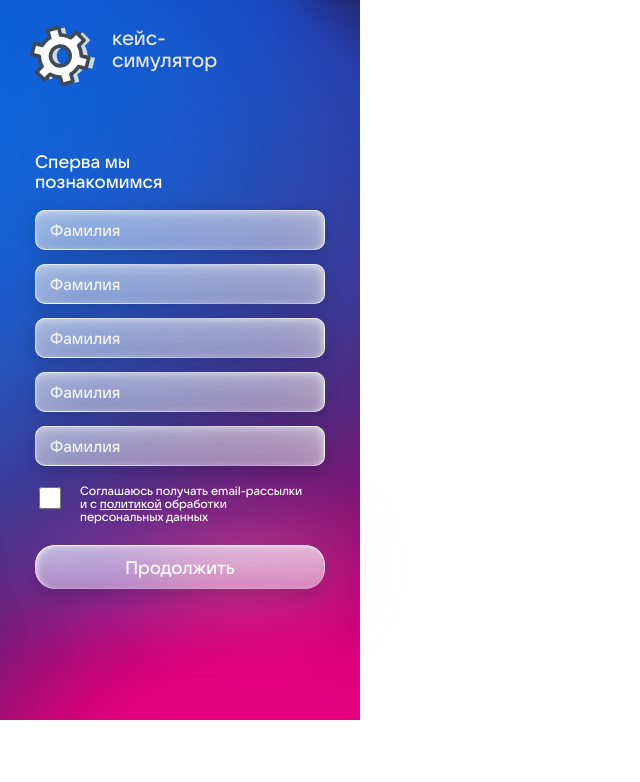
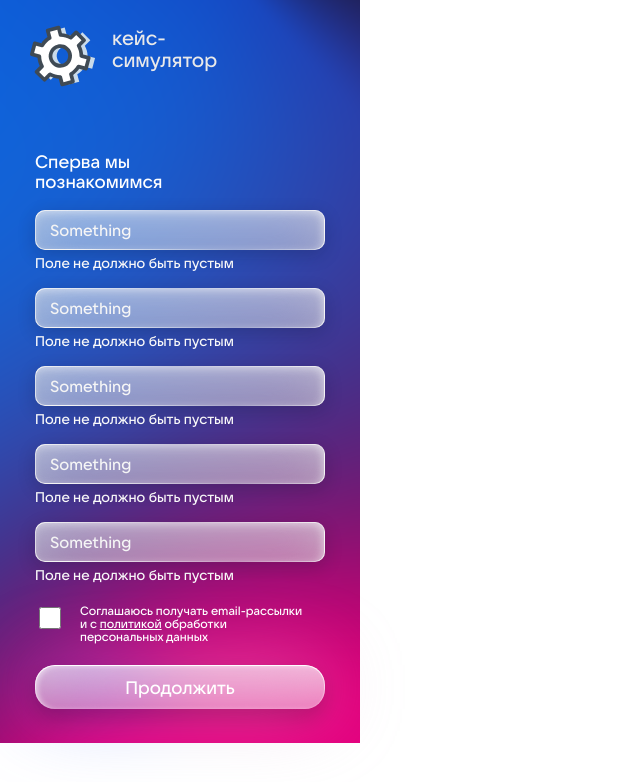
Before and after one commit to Kozhanaya/case-simulator, a Vue app: page / in a window 1280 px wide. Shown: the top 782 px of the page, without its empty margins (0-640 px from the left). Built offline with nearby package versions, Linux system fonts and the light colour scheme.

Commit message:
defined props in the field component

```diff
--- a/src/components/Userform.vue
+++ b/src/components/Userform.vue
@@ -10,9 +10,17 @@ function submitForm(e: Event) {
 
 <template>
   <div>
-    <form action="">
+    <form @submit="submitForm">
       <div class="form-fields">
-        <UserformField class="form-fields__item" v-for="n in 5" />
+        <UserformField
+        class="form-fields__item"
+        v-for="n in 5"
+        :key="n"
+        type="text"
+        placeholder="Something"
+        name="something"
+        :isValid="true"
+        :errorMessage="'Поле не должно быть пустым'"/>
       </div>
 
 
@@ -25,7 +33,7 @@ function submitForm(e: Event) {
 
 
       <div class="submit-btn">
-        <button class="submit-btn__btn" @click="submitForm">Продолжить</button>
+        <button class="submit-btn__btn">Продолжить</button>
         <div class="submit-btn__gradient-shadow"></div>
       </div>
     </form>
--- a/src/components/UserformField.vue
+++ b/src/components/UserformField.vue
@@ -1,13 +1,20 @@
-<script setup>
+<script setup lang="ts">
+const props = defineProps({
+  type: { type: String, required: true },
+  placeholder: { type: String, required: true },
+  name: { type: String, required: true },
+  isValid: Boolean,
+  errorMessage: String,
+})
 </script>
 
 <template>
   <div class="form-field">
     <div class="form-field__field">
-      <input class="form-field__input" type="type" @input="" id="name" name="name" placeholder="Фамилия">
+      <input class="form-field__input" :type="props.type" @input="" :id="props.name" :name="props.name" :placeholder="props.placeholder">
     </div>
 
-    <span class="form-field__error" v-if="false">Поле обязательно для заполнения</span>
+    <span class="form-field__error" v-if="props.isValid">{{ props.errorMessage }}</span>
   </div>
 </template>
 
@@ -76,7 +83,6 @@
 
   &__error {
     font-size: 14px;
-    margin: 0;
     margin-top: 4px;
   }
 }
```
